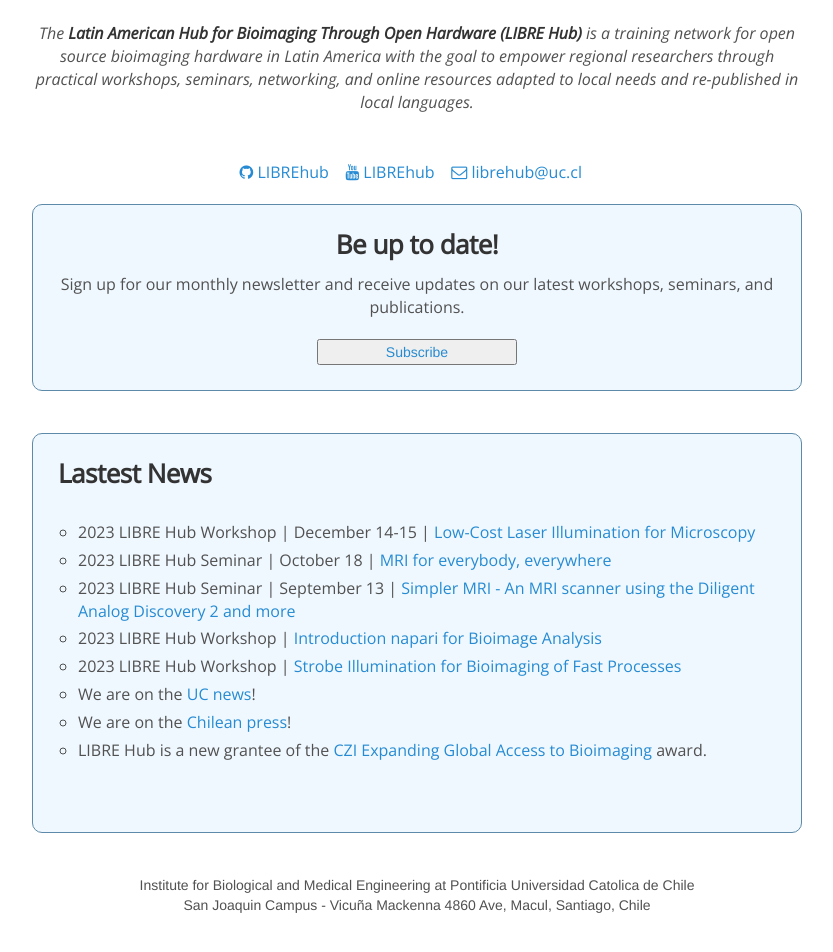
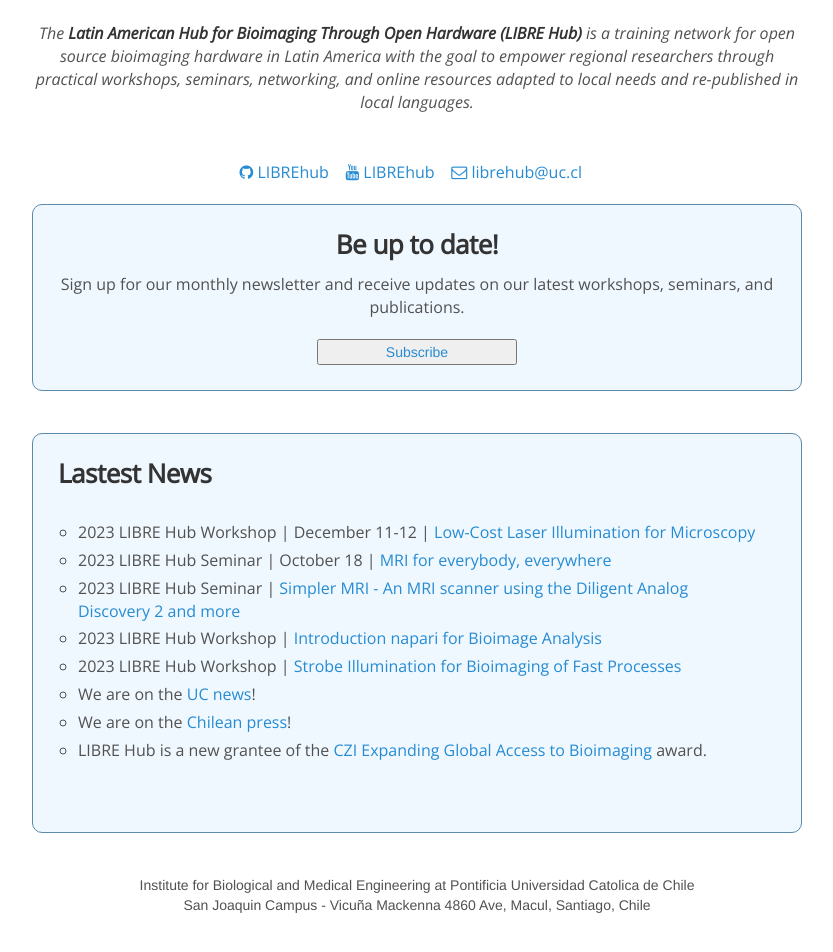
Before and after one commit to LIBREhub/LIBREhub.github.io, a Jekyll site: the page built from index.html, in a window 1280 px wide and 1381 px high. Shown: the part 424-1376 px from the top of the window, without its empty margins (223-1056 px from the left). Built offline with Jekyll 4.4.1, drawn with Linux system fonts in a browser that asks for light colours; nearby versions of some CDN libraries.

Commit message:
Update Workshop and Latest News sections
Update information from Vicente's workshop

```diff
--- a/_data/news.yml
+++ b/_data/news.yml
@@ -1,11 +1,11 @@
 - date: 2023-08-13
-  details: 2023 LIBRE Hub Workshop | December 14-15 | <a href="https://librehub.github.io/2023/07/30/laserillum-ws.html" target="_blank">Low-Cost Laser Illumination for Microscopy</a>
+  details: 2023 LIBRE Hub Workshop | December 11-12 | <a href="https://librehub.github.io/2023/07/30/laserillum-ws.html" target="_blank">Low-Cost Laser Illumination for Microscopy</a>
 
 - date: 2023-09-13
   details: 2023 LIBRE Hub Seminar | October 18 | <a href="https://librehub.github.io/2023/09/12/joseba-alonso.html" target="_blank">MRI for everybody, everywhere</a>
 
 - date: 2023-09-08
-  details: 2023 LIBRE Hub Seminar | September 13 | <a href="https://librehub.github.io/2023/09/08/steven-wright.html" target="_blank">Simpler MRI - An MRI scanner using the Diligent Analog Discovery 2 and more</a>
+  details: 2023 LIBRE Hub Seminar | <a href="https://librehub.github.io/2023/09/08/steven-wright.html" target="_blank">Simpler MRI - An MRI scanner using the Diligent Analog Discovery 2 and more</a>
 
 - date: 2023-08-01
   details: 2023 LIBRE Hub Workshop | <a href="https://librehub.github.io/napari-LatAm-workshop-2023/intro.html" target="_blank">Introduction napari for Bioimage Analysis</a>
```
Also changed, not shown: _posts/2023-07-30-laserillum-ws.md (+1 -1 lines), images/workshops/LLIM_2023_afiche.png.
